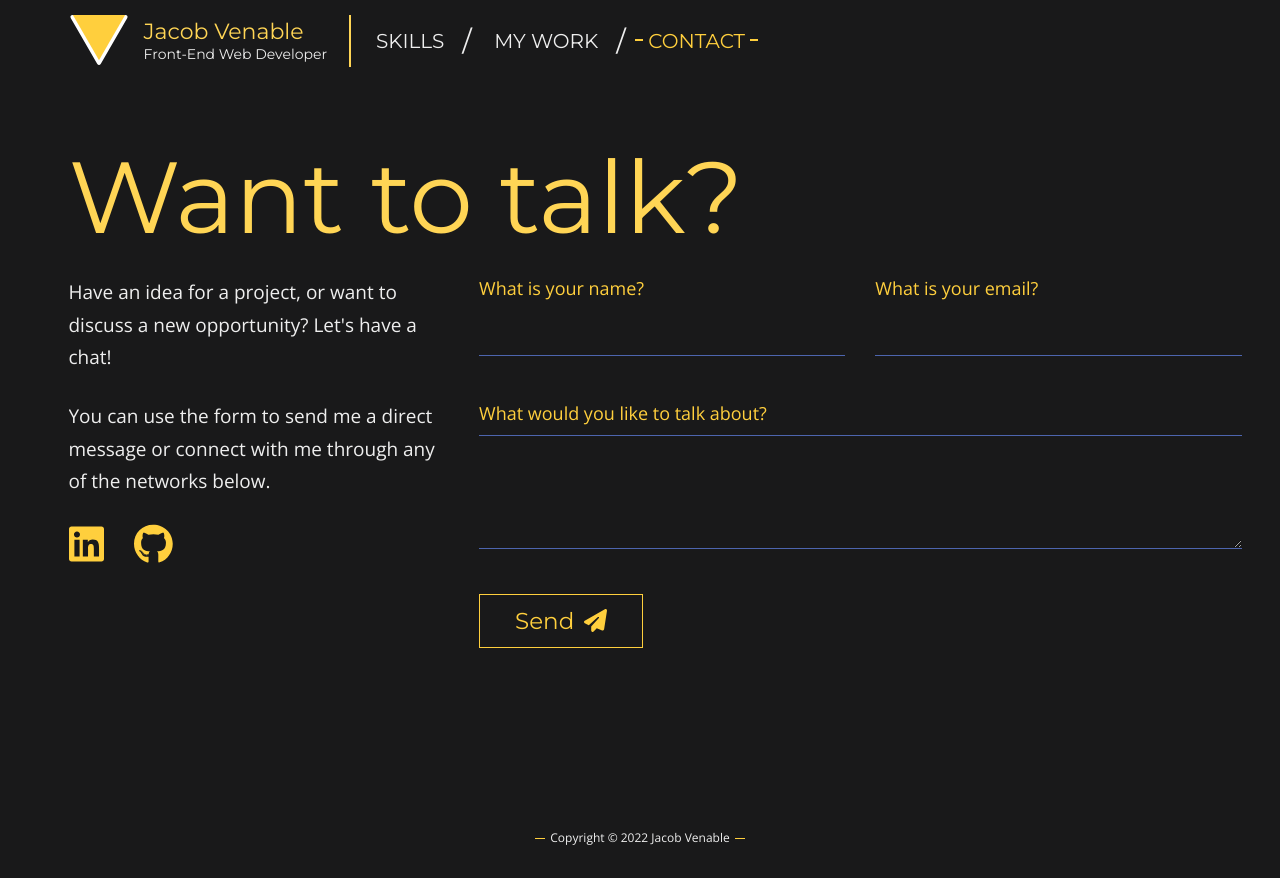
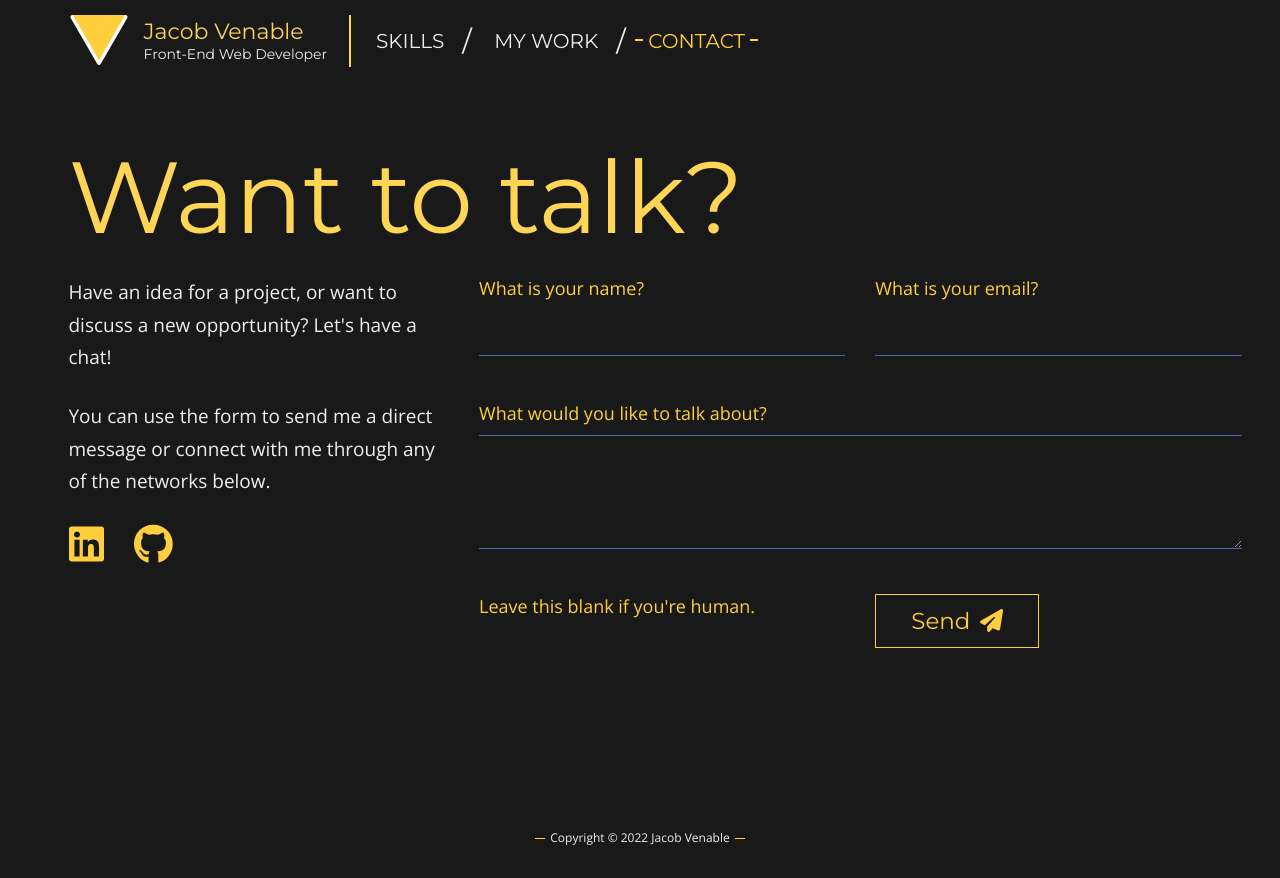
Before and after one commit to jacobvenable/portfolio-nextjs, a Next.js app: page /contact in a window 1280 px wide. Built offline with nearby package versions, Linux system fonts and the light colour scheme.

Commit message:
feat: add Netlify honeypot field

```diff
--- a/components/ContactForm/ContactForm.tsx
+++ b/components/ContactForm/ContactForm.tsx
@@ -11,8 +11,10 @@ import Button from "components/Button";
 import Input from "components/Input";
 
 const NETLIFY_FORM_NAME = "contact";
+const NETLIFY_HONEY_POT_FIELD = "bees knees";
 
 interface ContactFormData {
+  [NETLIFY_HONEY_POT_FIELD]?: string;
   email: string;
   message: string;
   name: string;
@@ -20,6 +22,10 @@ interface ContactFormData {
 const schema: JSONSchemaType<ContactFormData> = {
   type: "object",
   properties: {
+    [NETLIFY_HONEY_POT_FIELD]: {
+      type: "string",
+      nullable: true,
+    },
     email: {
       type: "string",
       minLength: 1,
@@ -60,7 +66,11 @@ const ContactForm: React.FC = () => {
     (e: React.FormEvent<HTMLFormElement>) => {
       void hookFormHandleSubmit(async (formData: ContactFormData) => {
         setIsSubmitting(true);
-        const data = { ...formData, "form-name": NETLIFY_FORM_NAME };
+        const data = {
+          ...formData,
+          "form-name": NETLIFY_FORM_NAME,
+          honeypot: NETLIFY_HONEY_POT_FIELD,
+        };
         try {
           await axios.post(
             "/contact",
@@ -101,6 +111,11 @@ const ContactForm: React.FC = () => {
         name={NETLIFY_FORM_NAME}
         onSubmit={handleSubmit}
       >
+        <Input
+          label="Leave this blank if you're human."
+          type="hidden"
+          {...register(NETLIFY_HONEY_POT_FIELD)}
+        />
         <Input
           className={classNames([styles.input, styles.detail])}
           disabled={isSubmitting}
--- a/components/Input/Input.tsx
+++ b/components/Input/Input.tsx
@@ -15,7 +15,7 @@ type InputElementProps = React.DetailedHTMLProps<
   HTMLInputElement
 >;
 interface TextInputProps extends InputElementProps {
-  type?: "email" | "text";
+  type?: "email" | "hidden" | "text";
 }
 type TextAreaElementProps = React.DetailedHTMLProps<
   React.InputHTMLAttributes<HTMLTextAreaElement>,
@@ -55,7 +55,6 @@ const Input = React.forwardRef<
           id={name}
           name={name}
           ref={ref as React.ForwardedRef<HTMLTextAreaElement>}
-          type={type}
           {...(props as TextAreaElementProps)}
         />
       ) : (
```
